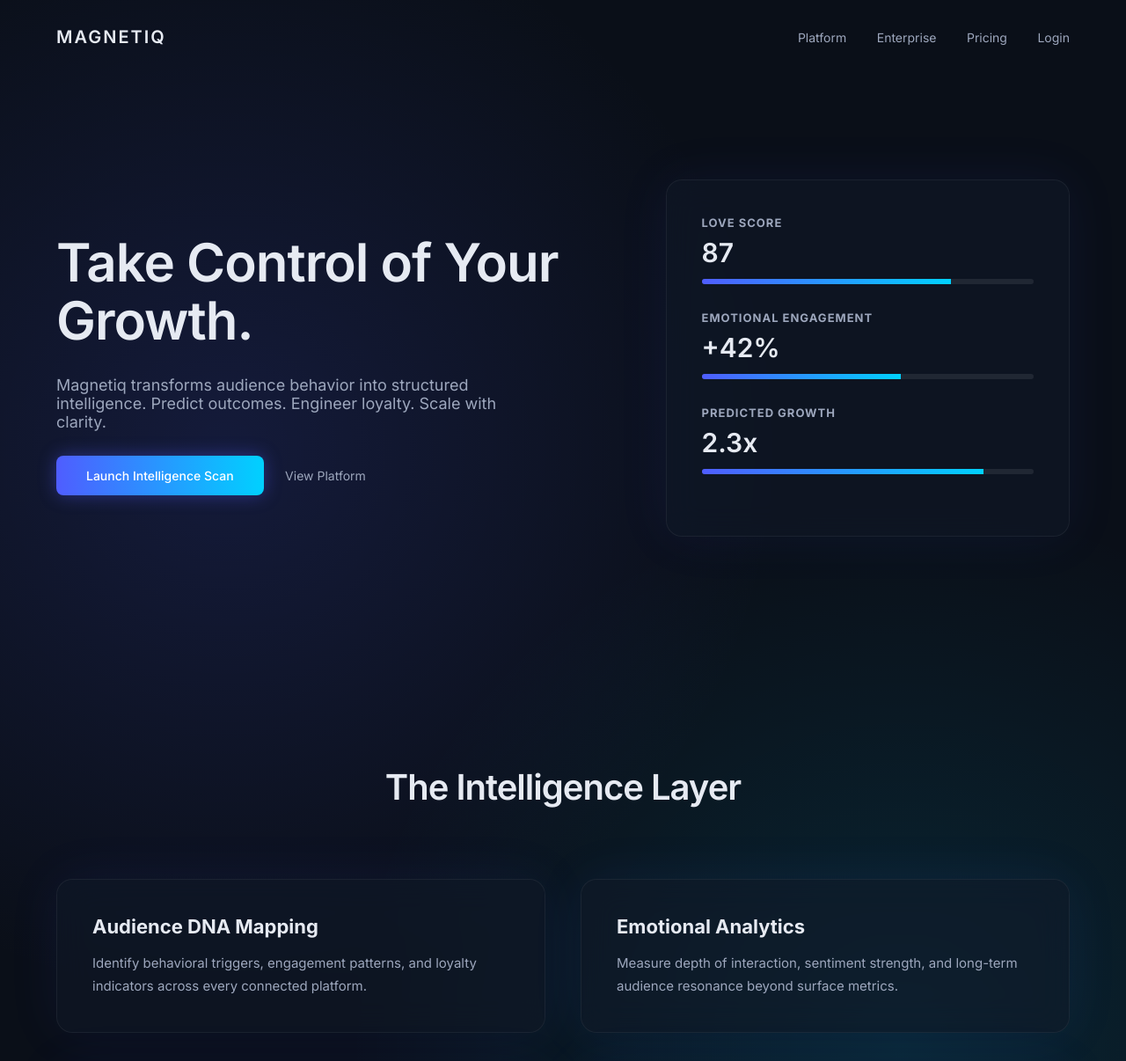
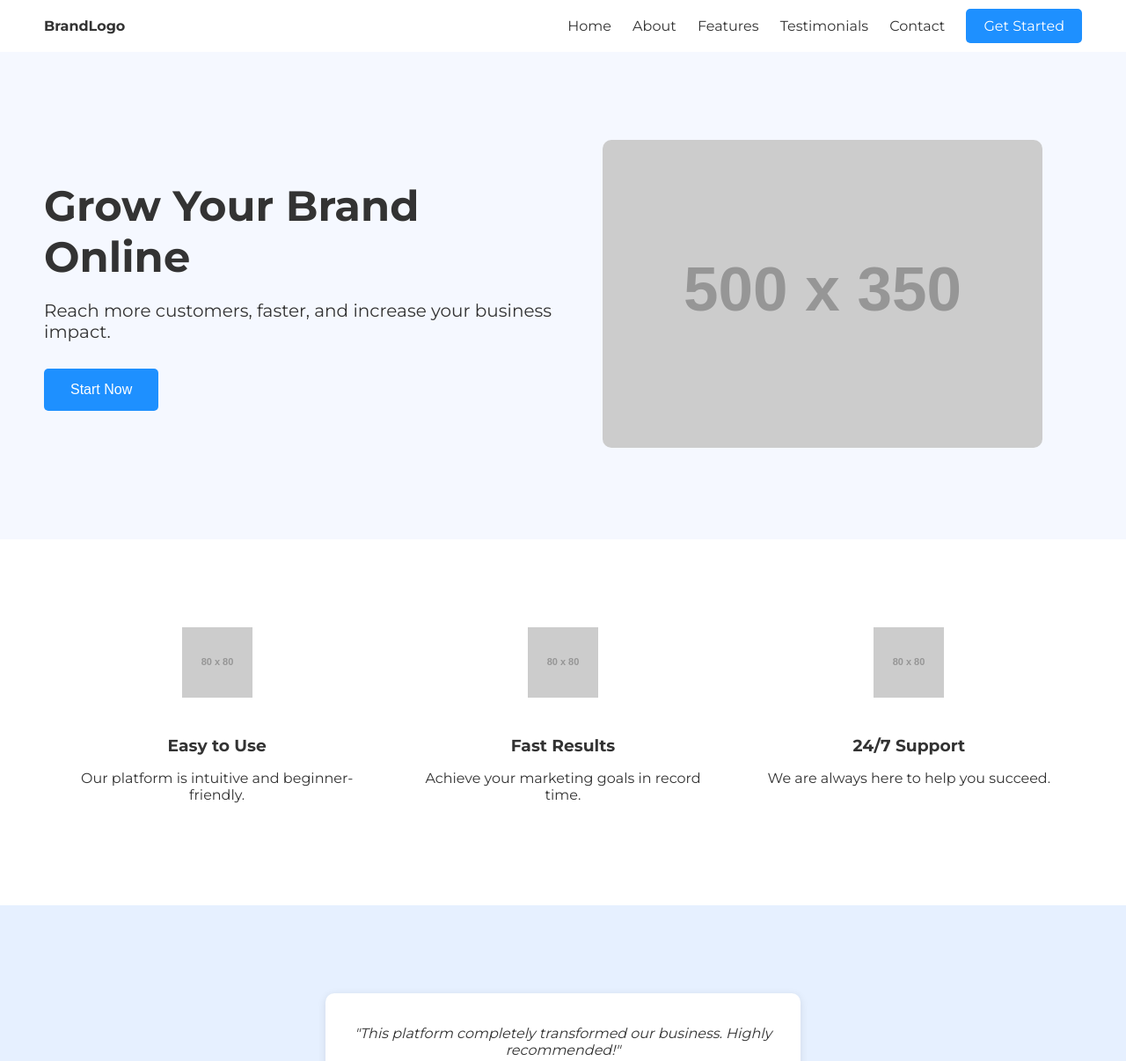
Before and after one commit to zeiterjosh-cloud/adsparklite-, a plain HTML site: page index.html in a window 1280 px wide. Shown: the top 1206 px of the page at 88% size. Drawn offline with Linux system fonts and the light colour scheme; placeholder pictures from the web are drawn by us.

Commit message:
Update index.html

```diff
--- a/index.html
+++ b/index.html
@@ -3,291 +3,112 @@
 <head>
 <meta charset="UTF-8">
 <meta name="viewport" content="width=device-width, initial-scale=1.0">
-<title>Magnetiq — Intelligence Infrastructure</title>
+<title>Marketing Website</title>
+<link href="https://fonts.googleapis.com/css2?family=Montserrat:wght@400;700&display=swap" rel="stylesheet">
+<style>
+  body { font-family: 'Montserrat', sans-serif; margin:0; padding:0; color:#333; }
+  header { display:flex; justify-content:space-between; align-items:center; padding:20px 50px; background:#fff; box-shadow:0 2px 5px rgba(0,0,0,0.1);}
+  header nav a { margin-left:20px; text-decoration:none; color:#333; font-weight:500; }
+  header .cta { padding:10px 20px; background:#1e90ff; color:white; border-radius:5px; text-decoration:none; }
 
-<link href="https://fonts.googleapis.com/css2?family=Inter:wght@300;400;500;600;700&display=swap" rel="stylesheet">
+  .hero { display:flex; flex-wrap:wrap; align-items:center; padding:100px 50px; background:#f5f8ff; }
+  .hero-text { flex:1; min-width:300px; }
+  .hero-text h1 { font-size:48px; margin:0 0 20px; }
+  .hero-text p { font-size:20px; margin:0 0 30px; }
+  .hero-text .btn { padding:15px 30px; background:#1e90ff; color:white; border:none; border-radius:5px; font-size:16px; cursor:pointer; }
+  .hero-img { flex:1; min-width:300px; text-align:center; }
+  .hero-img img { max-width:100%; border-radius:10px; }
 
-<style>
-* {
-  margin: 0;
-  padding: 0;
-  box-sizing: border-box;
-  font-family: 'Inter', sans-serif;
-}
+  .features { display:flex; flex-wrap:wrap; justify-content:center; padding:80px 50px; text-align:center; }
+  .feature { flex:1; min-width:250px; margin:20px; }
+  .feature img { width:80px; height:80px; margin-bottom:20px; }
+  .feature h3 { margin-bottom:10px; }
 
-body {
-  background: radial-gradient(circle at 20% 30%, rgba(79,93,255,0.15), transparent 40%),
-              radial-gradient(circle at 80% 70%, rgba(0,209,255,0.12), transparent 40%),
-              #0A0F18;
-  color: #E6EAF2;
-  overflow-x: hidden;
-}
+  .testimonials { background:#e6f0ff; padding:80px 50px; text-align:center; }
+  .testimonial { margin:20px auto; max-width:500px; padding:20px; background:white; border-radius:10px; box-shadow:0 2px 10px rgba(0,0,0,0.1);}
+  .testimonial p { font-style:italic; }
+  .testimonial h4 { margin-top:10px; font-weight:700; }
 
-.container {
-  width: 90%;
-  max-width: 1300px;
-  margin: auto;
-  position: relative;
-  z-index: 2;
-}
+  .cta-section { padding:80px 50px; text-align:center; background:#1e90ff; color:white; }
+  .cta-section input[type="email"] { padding:15px; width:300px; max-width:80%; border:none; border-radius:5px; margin-right:10px; }
+  .cta-section button { padding:15px 30px; background:white; color:#1e90ff; border:none; border-radius:5px; cursor:pointer; font-weight:700; }
 
-/* NAV */
-nav {
-  display: flex;
-  justify-content: space-between;
-  align-items: center;
-  padding: 30px 0;
-}
+  footer { background:#333; color:white; text-align:center; padding:40px 20px; }
+  footer a { color:white; margin:0 10px; text-decoration:none; }
 
-.logo {
-  font-weight: 600;
-  font-size: 20px;
-  letter-spacing: 2px;
-}
-
-.nav-links a {
-  margin-left: 30px;
-  text-decoration: none;
-  color: #9DA7BD;
-  font-size: 14px;
-  transition: 0.3s ease;
-}
-
-.nav-links a:hover {
-  color: #ffffff;
-}
-
-/* HERO */
-.hero {
-  display: flex;
-  align-items: center;
-  justify-content: space-between;
-  padding: 120px 0;
-  gap: 80px;
-}
-
-.hero-text h1 {
-  font-size: 60px;
-  font-weight: 600;
-  line-height: 1.1;
-  margin-bottom: 30px;
-  letter-spacing: -1px;
-}
-
-.hero-text p {
-  font-size: 18px;
-  color: #9DA7BD;
-  margin-bottom: 40px;
-  max-width: 520px;
-}
-
-.btn-primary {
-  padding: 14px 34px;
-  border-radius: 8px;
-  background: linear-gradient(90deg, #4F5DFF, #00D1FF);
-  color: white;
-  text-decoration: none;
-  font-size: 14px;
-  font-weight: 500;
-  transition: 0.3s ease;
-  box-shadow: 0 0 20px rgba(79,93,255,0.4);
-}
-
-.btn-primary:hover {
-  transform: translateY(-2px);
-}
-
-.btn-secondary {
-  margin-left: 20px;
-  color: #9DA7BD;
-  text-decoration: none;
-  font-size: 14px;
-}
-
-/* GLASS CARD */
-.glass-card {
-  background: rgba(18, 27, 42, 0.55);
-  backdrop-filter: blur(18px);
-  border: 1px solid rgba(255,255,255,0.06);
-  border-radius: 18px;
-  padding: 40px;
-  box-shadow: 0 0 60px rgba(79,93,255,0.08);
-}
-
-/* DASHBOARD */
-.dashboard {
-  width: 580px;
-}
-
-.metric {
-  margin-bottom: 30px;
-}
-
-.metric h3 {
-  font-size: 13px;
-  color: #9DA7BD;
-  margin-bottom: 8px;
-  letter-spacing: 1px;
-}
-
-.metric-value {
-  font-size: 30px;
-  font-weight: 600;
-}
-
-.bar {
-  margin-top: 12px;
-  height: 6px;
-  width: 100%;
-  background: rgba(255,255,255,0.08);
-  border-radius: 4px;
-  overflow: hidden;
-}
-
-.bar-fill {
-  height: 100%;
-  background: linear-gradient(90deg, #4F5DFF, #00D1FF);
-  width: 75%;
-}
-
-/* FEATURES */
-.features {
-  padding: 140px 0;
-}
-
-.section-title {
-  text-align: center;
-  font-size: 40px;
-  font-weight: 600;
-  margin-bottom: 80px;
-  letter-spacing: -1px;
-}
-
-.feature-grid {
-  display: grid;
-  grid-template-columns: repeat(2, 1fr);
-  gap: 40px;
-}
-
-.feature-card {
-  transition: 0.4s ease;
-}
-
-.feature-card:hover {
-  transform: translateY(-6px);
-  box-shadow: 0 0 60px rgba(79,93,255,0.12);
-}
-
-.feature-card h3 {
-  font-size: 22px;
-  margin-bottom: 16px;
-}
-
-.feature-card p {
-  color: #9DA7BD;
-  font-size: 15px;
-  line-height: 1.7;
-}
-
-/* FOOTER */
-footer {
-  padding: 80px 0;
-  text-align: center;
-  color: #6B7A99;
-  font-size: 13px;
-}
+  @media(max-width:768px) {
+    .hero { flex-direction:column; text-align:center; }
+    .hero-text h1 { font-size:36px; }
+    .features { flex-direction:column; }
+  }
 </style>
 </head>
-
 <body>
 
-<div class="container">
-
-<nav>
-  <div class="logo">MAGNETIQ</div>
-  <div class="nav-links">
-    <a href="#">Platform</a>
-    <a href="#">Enterprise</a>
-    <a href="#">Pricing</a>
-    <a href="#">Login</a>
-  </div>
-</nav>
+<header>
+  <div class="logo"><strong>BrandLogo</strong></div>
+  <nav>
+    <a href="#">Home</a>
+    <a href="#">About</a>
+    <a href="#">Features</a>
+    <a href="#">Testimonials</a>
+    <a href="#">Contact</a>
+    <a href="#" class="cta">Get Started</a>
+  </nav>
+</header>
 
 <section class="hero">
   <div class="hero-text">
-    <h1>Take Control of Your Growth.</h1>
-    <p>
-      Magnetiq transforms audience behavior into structured intelligence.
-      Predict outcomes. Engineer loyalty. Scale with clarity.
-    </p>
-    <a href="#" class="btn-primary">Launch Intelligence Scan</a>
-    <a href="#" class="btn-secondary">View Platform</a>
+    <h1>Grow Your Brand Online</h1>
+    <p>Reach more customers, faster, and increase your business impact.</p>
+    <button class="btn">Start Now</button>
   </div>
-
-  <div class="glass-card dashboard">
-    <div class="metric">
-      <h3>LOVE SCORE</h3>
-      <div class="metric-value">87</div>
-      <div class="bar"><div class="bar-fill"></div></div>
-    </div>
-
-    <div class="metric">
-      <h3>EMOTIONAL ENGAGEMENT</h3>
-      <div class="metric-value">+42%</div>
-      <div class="bar"><div class="bar-fill" style="width: 60%;"></div></div>
-    </div>
-
-    <div class="metric">
-      <h3>PREDICTED GROWTH</h3>
-      <div class="metric-value">2.3x</div>
-      <div class="bar"><div class="bar-fill" style="width: 85%;"></div></div>
-    </div>
+  <div class="hero-img">
+    <img src="https://via.placeholder.com/500x350.png?text=Hero+Image" alt="Hero Image">
   </div>
 </section>
 
 <section class="features">
-  <h2 class="section-title">The Intelligence Layer</h2>
-
-  <div class="feature-grid">
-    <div class="glass-card feature-card">
-      <h3>Audience DNA Mapping</h3>
-      <p>
-        Identify behavioral triggers, engagement patterns, and loyalty indicators
-        across every connected platform.
-      </p>
-    </div>
-
-    <div class="glass-card feature-card">
-      <h3>Emotional Analytics</h3>
-      <p>
-        Measure depth of interaction, sentiment strength, and long-term
-        audience resonance beyond surface metrics.
-      </p>
-    </div>
-
-    <div class="glass-card feature-card">
-      <h3>Predictive Modeling</h3>
-      <p>
-        Forecast content performance before publishing using structured
-        intelligence modeling.
-      </p>
-    </div>
-
-    <div class="glass-card feature-card">
-      <h3>Campaign Architecture</h3>
-      <p>
-        Design scalable growth systems with performance mapping and
-        outcome simulation.
-      </p>
-    </div>
+  <div class="feature">
+    <img src="https://via.placeholder.com/80.png?text=Icon1" alt="Feature 1">
+    <h3>Easy to Use</h3>
+    <p>Our platform is intuitive and beginner-friendly.</p>
+  </div>
+  <div class="feature">
+    <img src="https://via.placeholder.com/80.png?text=Icon2" alt="Feature 2">
+    <h3>Fast Results</h3>
+    <p>Achieve your marketing goals in record time.</p>
+  </div>
+  <div class="feature">
+    <img src="https://via.placeholder.com/80.png?text=Icon3" alt="Feature 3">
+    <h3>24/7 Support</h3>
+    <p>We are always here to help you succeed.</p>
   </div>
 </section>
 
+<section class="testimonials">
+  <div class="testimonial">
+    <p>"This platform completely transformed our business. Highly recommended!"</p>
+    <h4>- Jane Doe</h4>
+  </div>
+  <div class="testimonial">
+    <p>"Amazing tools and support. Everything you need to grow online."</p>
+    <h4>- John Smith</h4>
+  </div>
+</section>
+
+<section class="cta-section">
+  <h2>Join 10,000+ Satisfied Users</h2>
+  <input type="email" placeholder="Enter your email">
+  <button>Subscribe</button>
+</section>
+
 <footer>
-  © 2026 Magnetiq Intelligence Infrastructure
+  <p>Follow us on:
+    <a href="#">Facebook</a> | <a href="#">Twitter</a> | <a href="#">Instagram</a>
+  </p>
+  <p>&copy; 2026 BrandName. All rights reserved.</p>
 </footer>
-
-</div>
 
 </body>
 </html>
```
